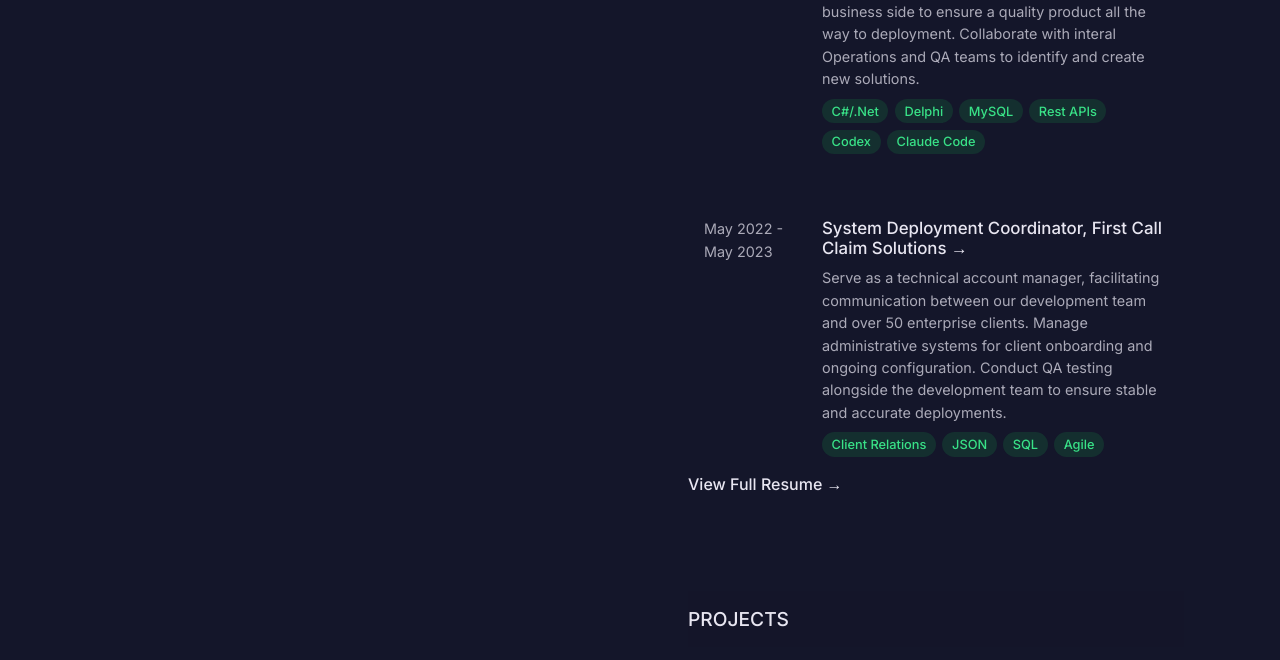
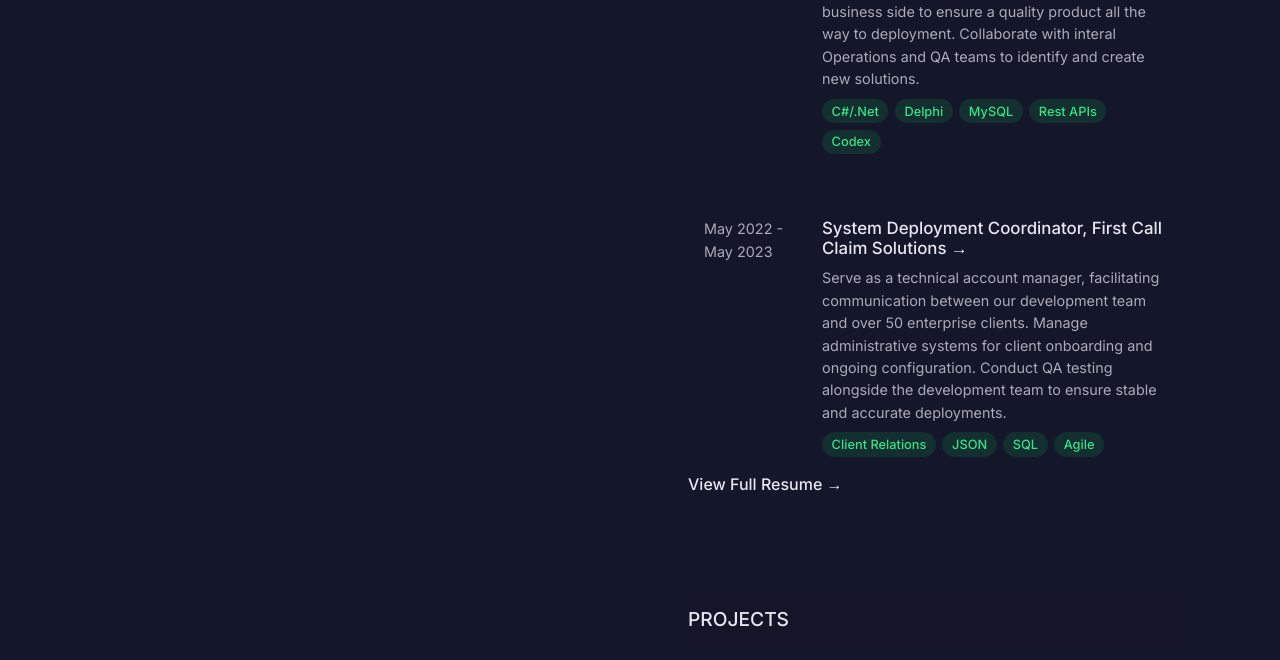
Before and after one commit to parkerbuff/PortfolioSite, a plain HTML site: page Index.html in a window 1280 px wide. Shown: the part 846-1506 px from the top of the page. Drawn offline with Linux system fonts and the light colour scheme.

Commit message:
Testing
Removed Claude from list of job skills

```diff
--- a/Index.html
+++ b/Index.html
@@ -91,7 +91,6 @@
                             <li>MySQL</li>
                             <li>Rest APIs</li>
                             <li>Codex</li>
-                            <li>Claude Code</li>
                         </ul>
                     </div>
                 </div>
```
